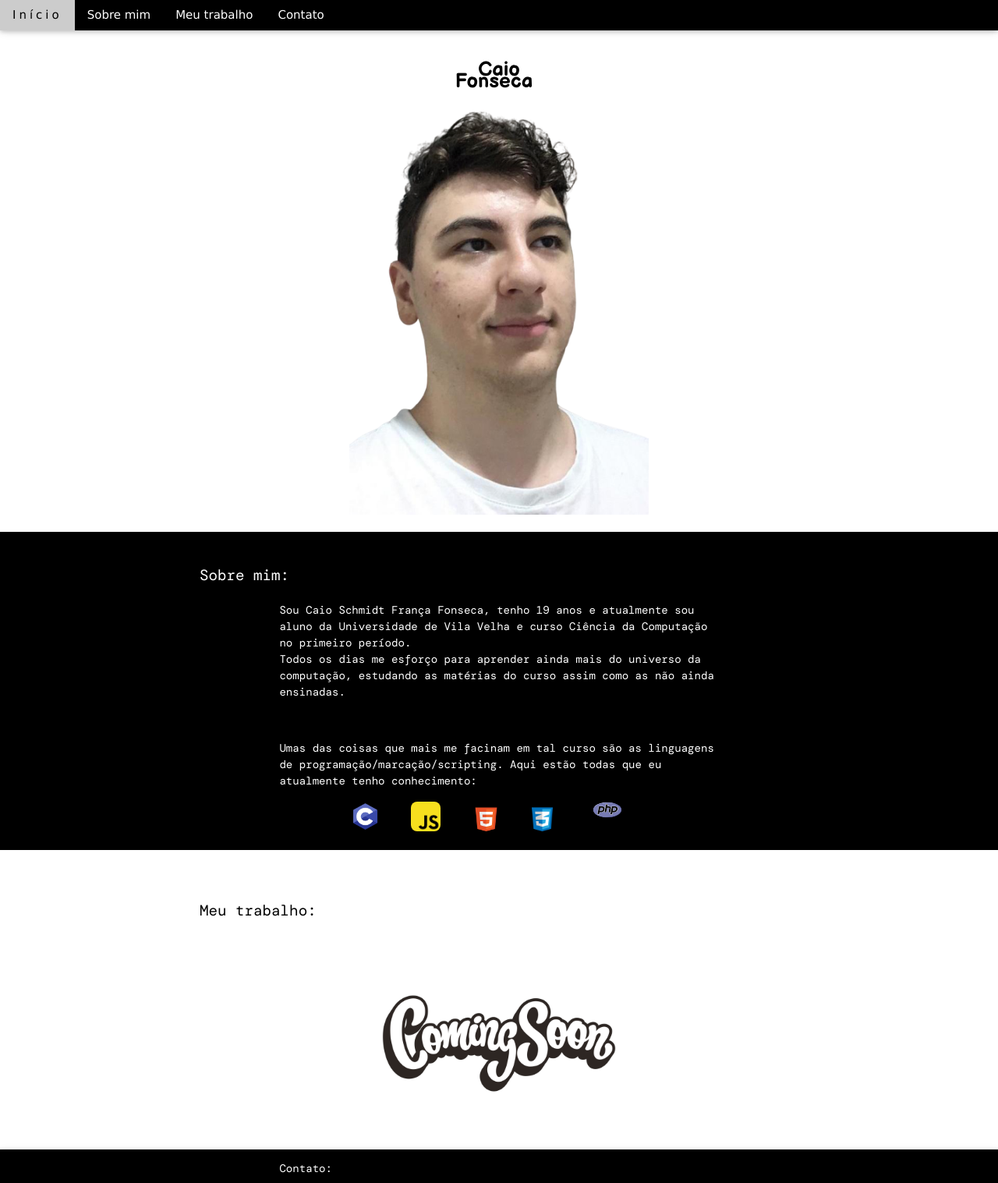
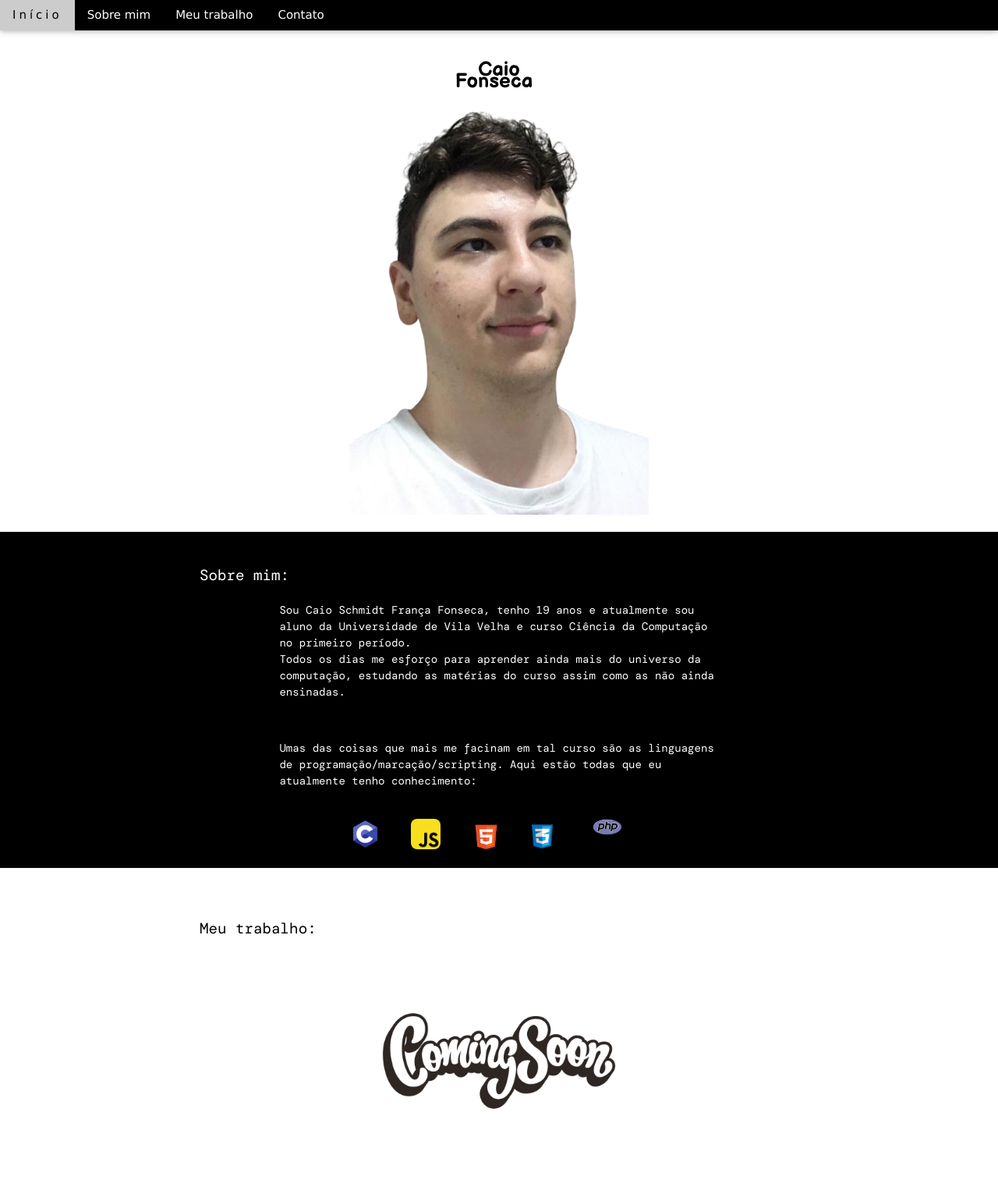
Before and after one commit to Arctic-Husky/Arctic-Husky.github.io, a plain HTML site: page index.html in a window 1280 px wide. Shown: the top 1517 px of the page at 78% size. Drawn offline with nearby package versions, Linux system fonts and the light colour scheme.

Commit message:
My Entire Personal Website v1.1.2
Minor changes.

```diff
--- a/index.html
+++ b/index.html
@@ -32,7 +32,7 @@
         Todos os dias me esforço para aprender ainda mais do universo da computação, estudando as matérias do curso assim como as não ainda ensinadas.
         </p><br>
         <p id="linguagens">Umas das coisas que mais me facinam em tal curso são as linguagens de programação/marcação/scripting.
-        Aqui estão todas que eu atualmente tenho conhecimento: </p>
+        Aqui estão todas que eu atualmente tenho conhecimento: </p><br>
         <div class="row">
                 <div class="column w3-image">
                     <img class="imagem" src="c-programming.png" alt="Icone da linguagem C">
@@ -54,7 +54,7 @@
     <div class="work"><br>
         <a id="work"></a>
         <p id="mywork">Meu trabalho: </p>
-        <img class="w3-image" src="ComingSoon.png" alt="Coming Soon">
+        <img class="w3-image" src="ComingSoon.png" alt="Coming Soon"><br><br><br><br><br><br>
     </div>
     <footer class="w3-bar w3-black w3-card">
         <div class="plus">
```
